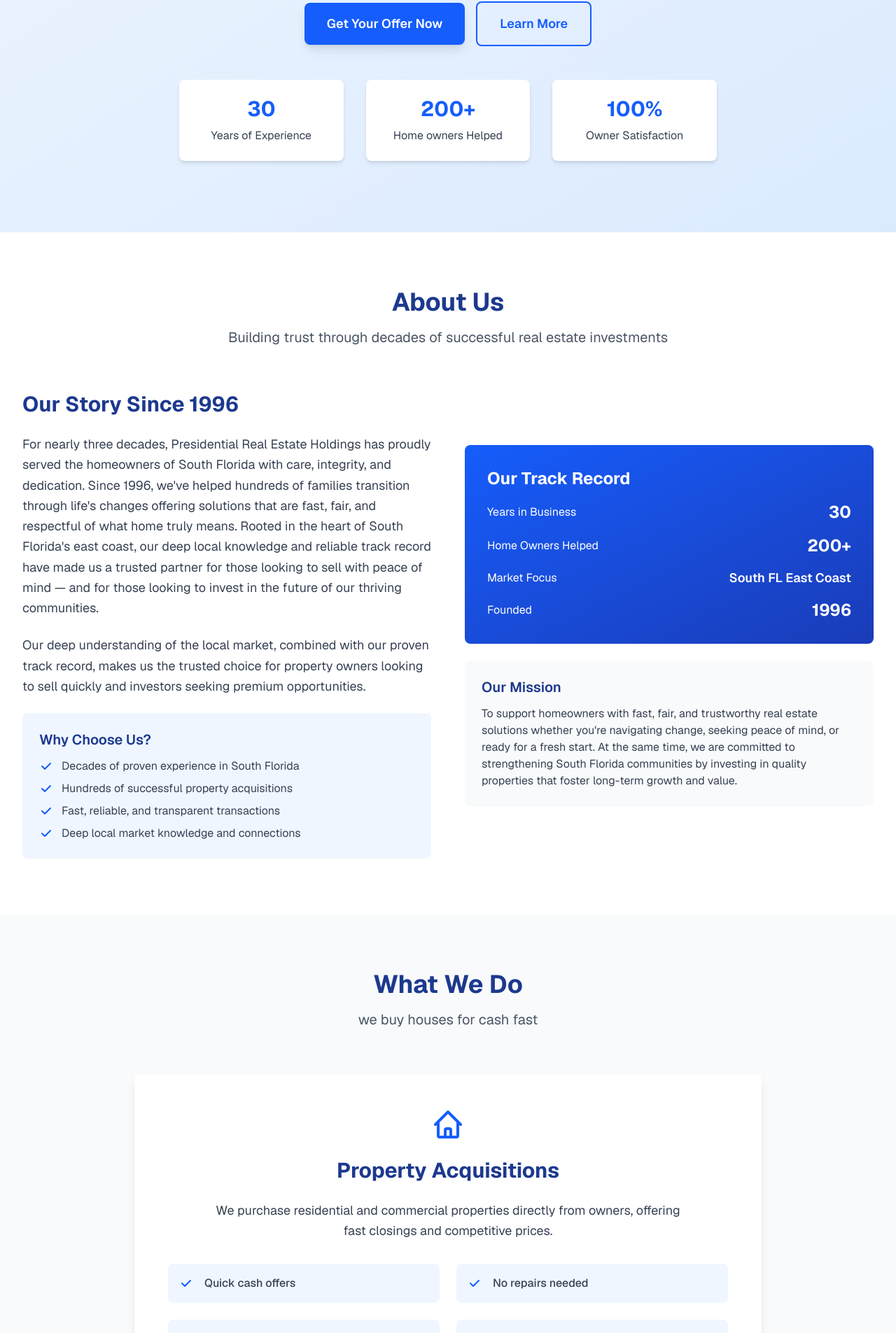
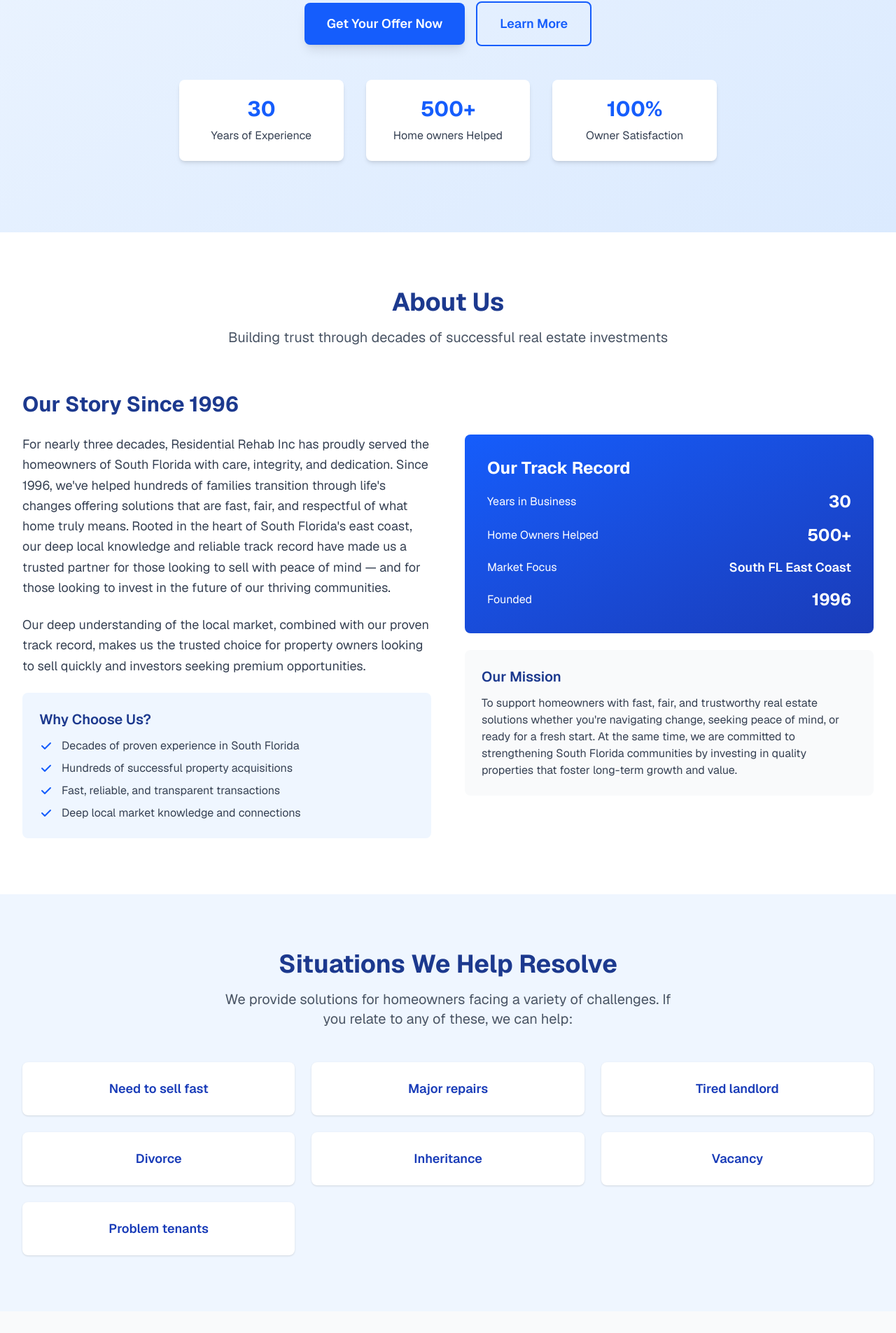
Before and after one commit to umerfarooqlaghari/Residential_Rehab, a Next.js app in the folder Residential/: page / in a window 1280 px wide. Shown: the part 468-2373 px from the top of the page at 70% size. Built offline with nearby package versions, Linux system fonts and the light colour scheme.

Commit message:
Feedback 2 updated

```diff
--- a/Residential/src/app/layout.tsx
+++ b/Residential/src/app/layout.tsx
@@ -13,7 +13,7 @@
 });
 
 export const metadata: Metadata = {
-  title: "Presidential Real Estate Holdings | South Florida Property Acquisitions",
+  title: "Residential Rehab Inc | South Florida Property Acquisitions",
   description: "Professional real estate acquisitions and holdings company serving South Florida's east coast since 1996. Trusted expertise in property investment and management.",
 };
 
--- a/Residential/src/app/page.tsx
+++ b/Residential/src/app/page.tsx
@@ -2,6 +2,8 @@
 import Hero from '@/components/Hero';
 import About from '@/components/About';
 import Services from '@/components/Services';
+
+import Situations from '@/components/Situations';
 import FAQ from '@/components/FAQ';
 import Contact from '@/components/Contact';
 import Footer from '@/components/Footer';
@@ -13,6 +15,7 @@
       <main>
         <Hero />
         <About />
+        <Situations />
         <Services />
         <FAQ />
         <Contact />
--- a/Residential/src/components/About.tsx
+++ b/Residential/src/components/About.tsx
@@ -18,7 +18,7 @@
             </h3>
 
             <p className="text-lg text-gray-700 leading-relaxed">
-For nearly three decades, Presidential Real Estate Holdings has proudly served the homeowners of South Florida with care, integrity, and dedication. Since 1996, we've helped hundreds of families transition through life&apos;s changes offering solutions that are fast, fair, and respectful of what home truly means.
+For nearly three decades, Residential Rehab Inc has proudly served the homeowners of South Florida with care, integrity, and dedication. Since 1996, we've helped hundreds of families transition through life&apos;s changes offering solutions that are fast, fair, and respectful of what home truly means.
 
 Rooted in the heart of South Florida&apos;s east coast, our deep local knowledge and reliable track record have made us a trusted partner for those looking to sell with peace of mind — and for those looking to invest in the future of our thriving communities.
             </p>
@@ -70,7 +70,7 @@
                 </div>
                 <div className="flex justify-between items-center">
                   <span>Home Owners Helped</span>
-                  <span className="text-2xl font-bold">200+</span>
+                  <span className="text-2xl font-bold">500+</span>
                 </div>
                 <div className="flex justify-between items-center">
                   <span>Market Focus</span>
--- a/Residential/src/components/Footer.tsx
+++ b/Residential/src/components/Footer.tsx
@@ -102,7 +102,7 @@
                 <svg className="w-5 h-5 text-blue-400 mr-3" fill="none" stroke="currentColor" viewBox="0 0 24 24">
                   <path strokeLinecap="round" strokeLinejoin="round" strokeWidth={2} d="M3 8l7.89 4.26a2 2 0 002.22 0L21 8M5 19h14a2 2 0 002-2V7a2 2 0 00-2-2H5a2 2 0 00-2 2v10a2 2 0 002 2z" />
                 </svg>
-                <span className="text-blue-200">info@presidentialrealestate.com</span>
+                <span className="text-blue-200">info@residentialrehab.com</span>
               </div>
               <div className="flex items-center">
                 <svg className="w-5 h-5 text-blue-400 mr-3" fill="none" stroke="currentColor" viewBox="0 0 24 24">
@@ -117,7 +117,7 @@
 
         <div className="border-t border-blue-800 mt-8 pt-8 text-center">
           <p className="text-blue-200">
-            © 2024 Presidential Real Estate Holdings. All rights reserved. |
+            © 2024 Residential Rehab Inc. All rights reserved. |
             Serving South Florida since 1996
           </p>
         </div>
--- a/Residential/src/components/Header.tsx
+++ b/Residential/src/components/Header.tsx
@@ -31,6 +31,12 @@
               className="text-gray-700 hover:text-blue-600 transition-colors duration-200"
             >
               Home
+            </button>
+            <button
+              onClick={() => scrollToSection('situations')}
+              className="text-gray-700 hover:text-blue-600 transition-colors duration-200"
+            >
+              Situations We Help Resolve
             </button>
             <button
               onClick={() => scrollToSection('about')}
@@ -80,6 +86,12 @@
                 Home
               </button>
               <button
+                onClick={() => scrollToSection('situations')}
+                className="text-gray-700 hover:text-blue-600 transition-colors duration-200 text-left"
+              >
+                Situations We Help Resolve
+              </button>
+              <button
                 onClick={() => scrollToSection('about')}
                 className="text-gray-700 hover:text-blue-600 transition-colors duration-200 text-left"
               >
--- a/Residential/src/components/Hero.tsx
+++ b/Residential/src/components/Hero.tsx
@@ -48,7 +48,7 @@
             </div>
 
             <div className="bg-white p-6 rounded-lg shadow-md">
-              <div className="text-3xl font-bold text-blue-600 mb-2">200+</div>
+              <div className="text-3xl font-bold text-blue-600 mb-2">500+</div>
               <div className="text-gray-700">Home owners Helped</div>
             </div>
 
--- /dev/null
+++ b/Residential/src/components/Situations.tsx
@@ -0,0 +1,25 @@
+'use client';
+
+export default function Situations() {
+  return (
+    <section id="situations" className="py-20 bg-blue-50">
+      <div className="max-w-7xl mx-auto px-4 sm:px-6 lg:px-8">
+        <div className="text-center mb-12">
+          <h2 className="text-4xl font-bold text-blue-900 mb-4">Situations We Help Resolve</h2>
+          <p className="text-xl text-gray-600 max-w-2xl mx-auto">
+            We provide solutions for homeowners facing a variety of challenges. If you relate to any of these, we can help:
+          </p>
+        </div>
+        <div className="grid grid-cols-1 sm:grid-cols-2 md:grid-cols-3 gap-6">
+          <div className="bg-white rounded-lg shadow p-6 flex items-center justify-center text-blue-800 font-semibold text-lg">Need to sell fast</div>
+          <div className="bg-white rounded-lg shadow p-6 flex items-center justify-center text-blue-800 font-semibold text-lg">Major repairs</div>
+          <div className="bg-white rounded-lg shadow p-6 flex items-center justify-center text-blue-800 font-semibold text-lg">Tired landlord</div>
+          <div className="bg-white rounded-lg shadow p-6 flex items-center justify-center text-blue-800 font-semibold text-lg">Divorce</div>
+          <div className="bg-white rounded-lg shadow p-6 flex items-center justify-center text-blue-800 font-semibold text-lg">Inheritance</div>
+          <div className="bg-white rounded-lg shadow p-6 flex items-center justify-center text-blue-800 font-semibold text-lg">Vacancy</div>
+          <div className="bg-white rounded-lg shadow p-6 flex items-center justify-center text-blue-800 font-semibold text-lg">Problem tenants</div>
+        </div>
+      </div>
+    </section>
+  );
+}
```
